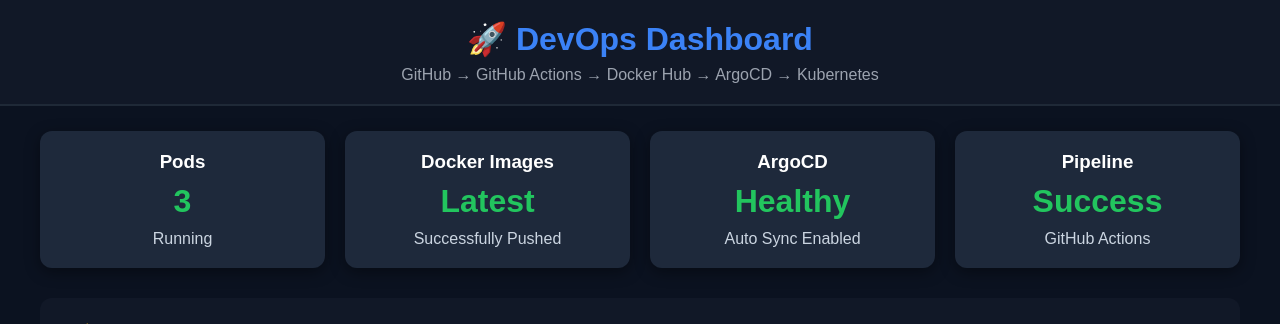
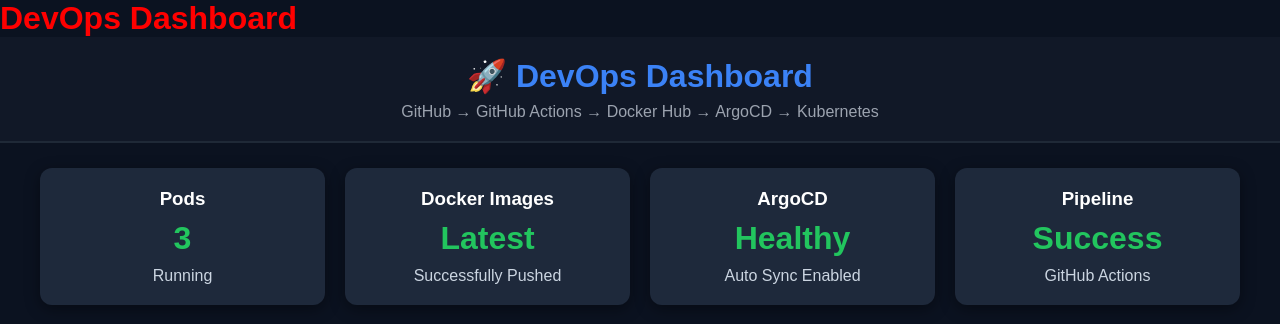
Before and after one commit to nanda9/flask-python-app, a Python web app: template templates/index.html in a window 1280 px wide. Shown: the top 324 px of the page. Run offline with Jinja, Linux system fonts and the light colour scheme; the template is opened without the code that fills it, so the values that code supplies are empty.

Commit message:
Replace title with h1 for DevOps Dashboard
Changed the title tag to an h1 element with red color.

```diff
--- a/templates/index.html
+++ b/templates/index.html
@@ -3,7 +3,7 @@
 <head>
 <meta charset="UTF-8">
 <meta name="viewport" content="width=device-width, initial-scale=1.0">
-<title>DevOps Dashboard</title>
+<h1 style="color:red;">DevOps Dashboard</h1>
 
 <style>
 
```
